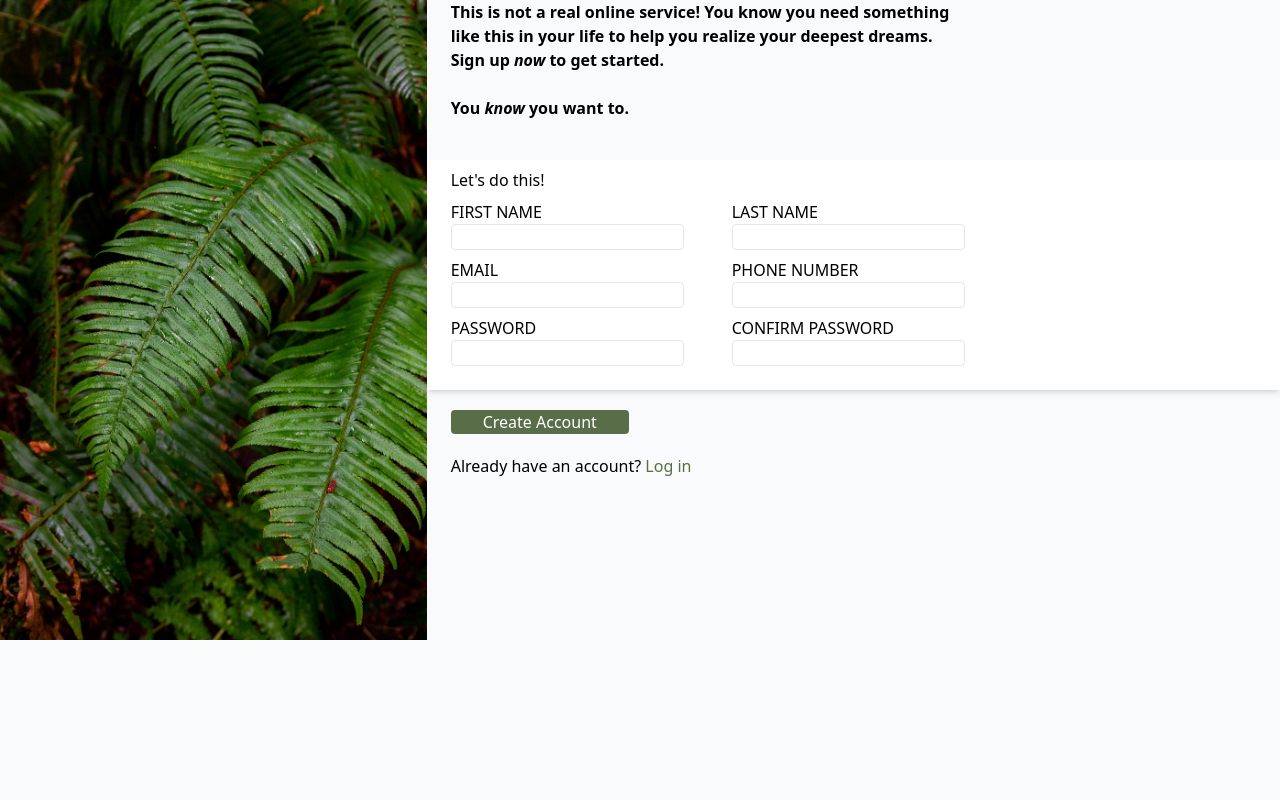
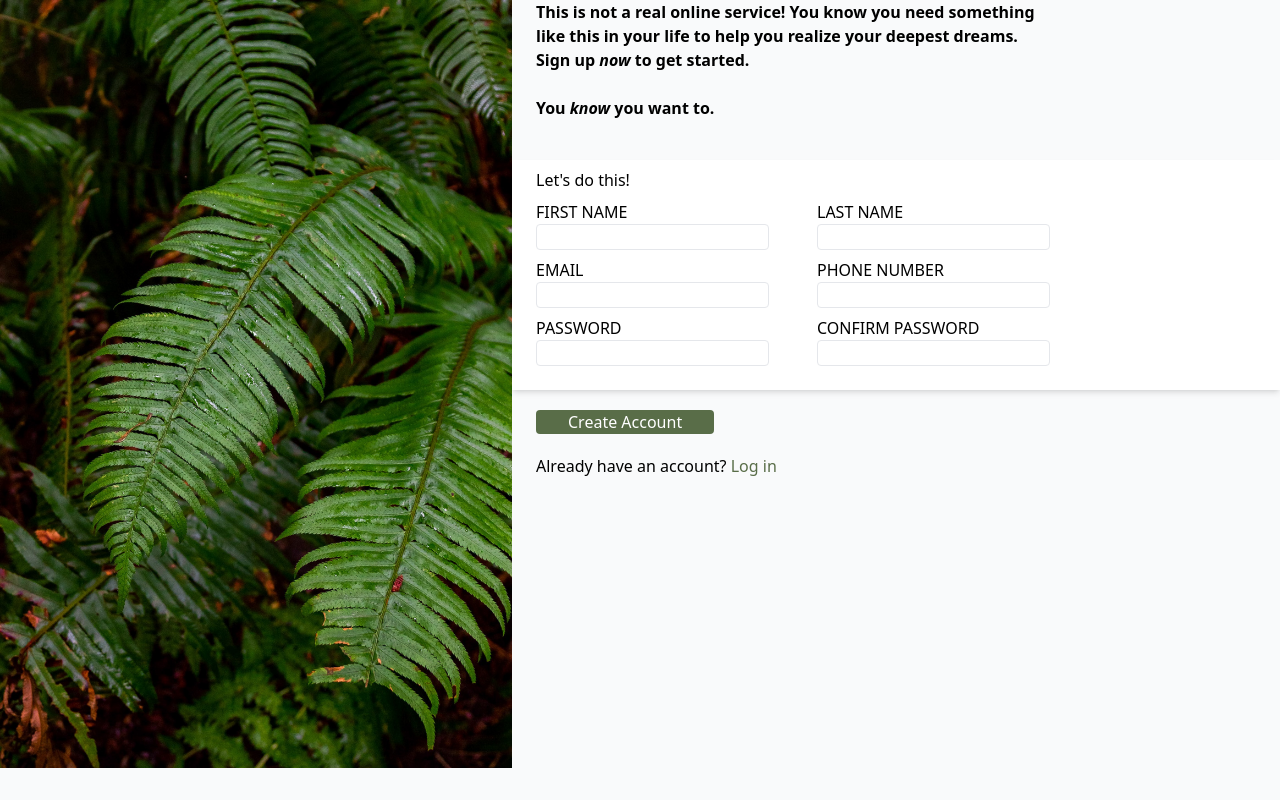
Before and after one commit to Ja-Uyoma/Sign-up-Form, a website built with Vite: page index.html in a window 1280 px wide. Built offline with nearby package versions, Linux system fonts and the light colour scheme.

Commit message:
refactor: update flex basis values

```diff
--- a/index.html
+++ b/index.html
@@ -8,14 +8,14 @@
   </head>
   <body class="bg-gray-50">
     <main class="flex">
-      <aside class="basis-1/3">
+      <aside class="basis-2/5">
         <img
           src="/halie-west.png"
           alt="Green leaf plant in close up photography"
         />
       </aside>
 
-      <div class="basis-2/3">
+      <div class="basis-3/5">
         <p class="font-bold mx-6">
           This is not a real online service! You know you need something <br />
           like this in your life to help you realize your deepest dreams. <br />
```
